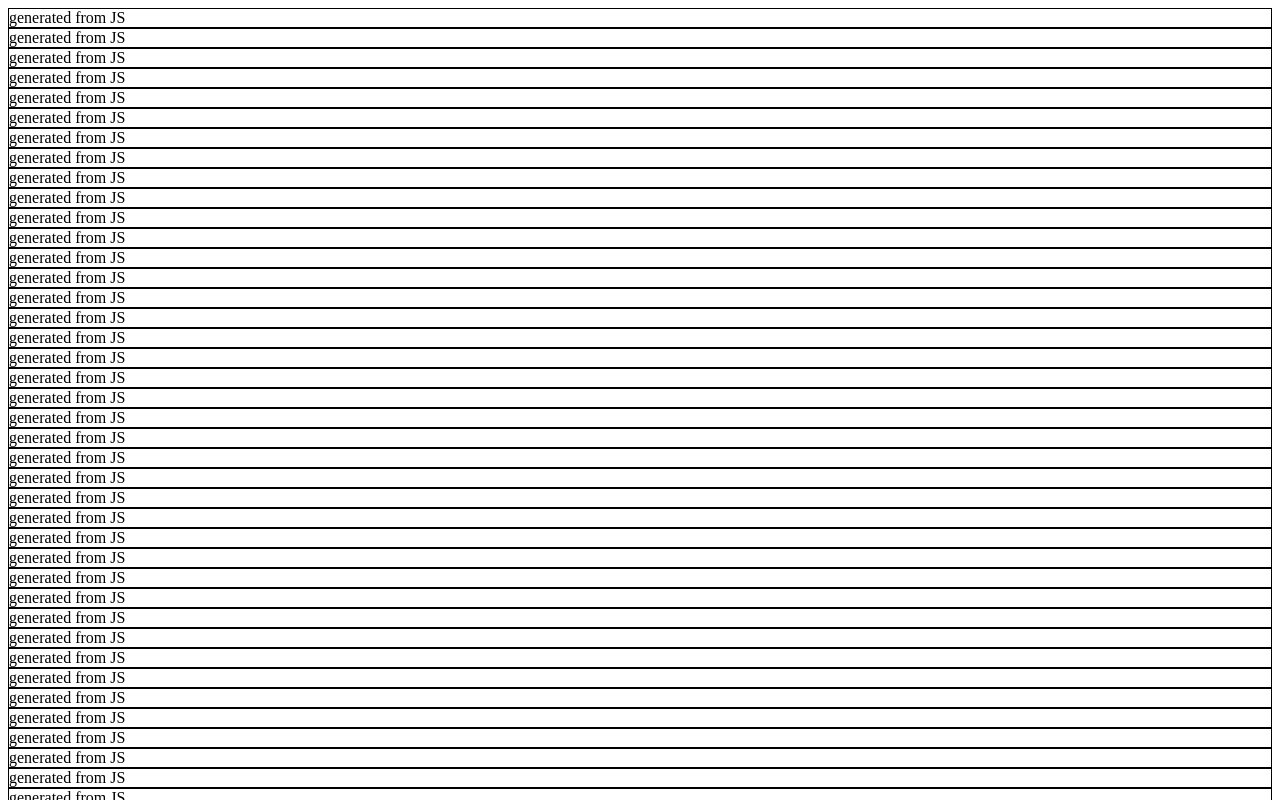
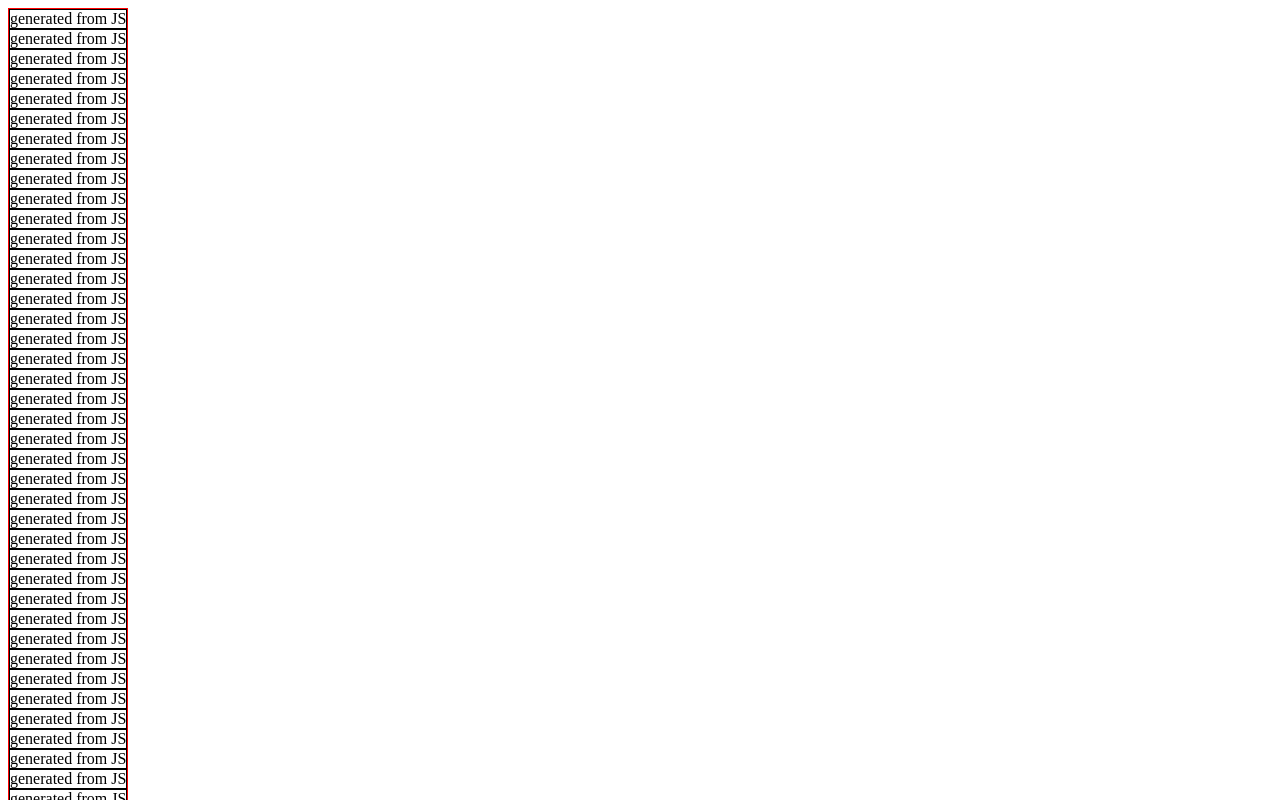
Before and after one commit to Cngo2019/etch-a-sketch, a plain HTML site: page index.html in a window 1280 px wide. Shown: the top 800 px of the page. Drawn offline with Linux system fonts and the light colour scheme.

Commit message:
add grid container

```diff
--- a/styles.css
+++ b/styles.css
@@ -1,3 +1,8 @@
 .inner {
     border: 1px solid black;
 }
+
+#container {
+    display: inline-grid;
+    border: 1px solid red;
+}
```
